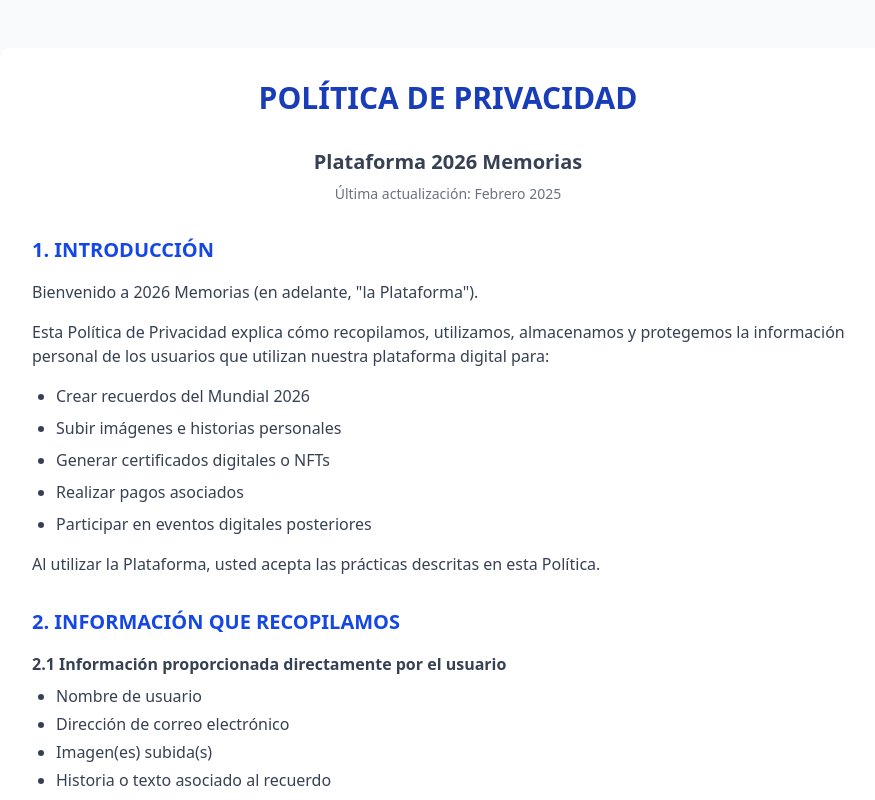
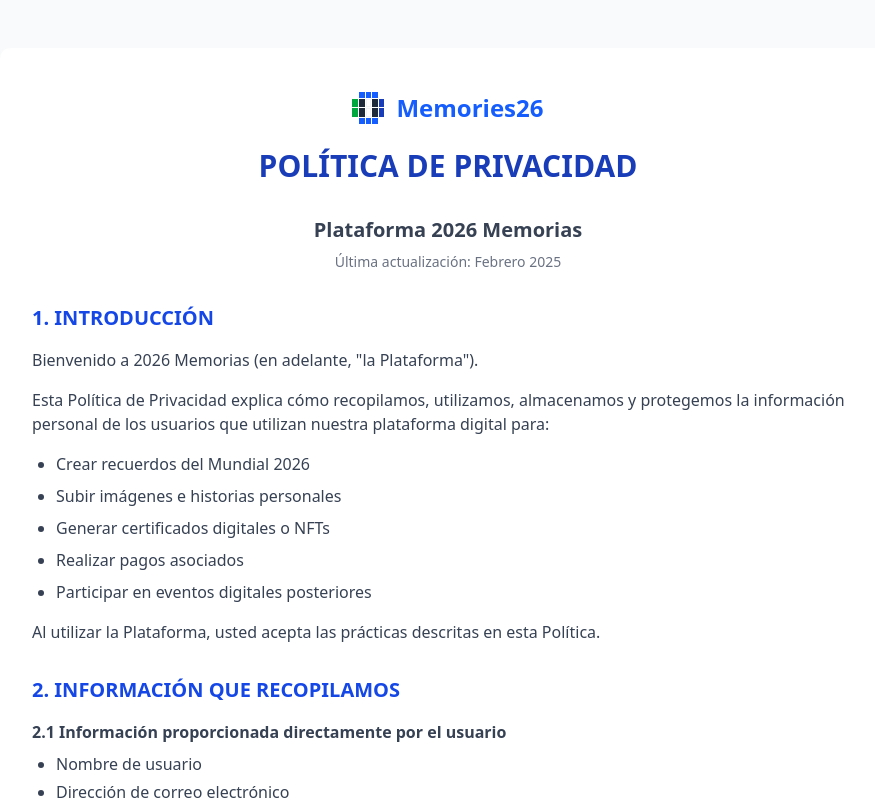
Before and after one commit to bccarrillo/mundial2026-mvp, a Next.js app: page /privacy-policy in a window 1280 px wide. Shown: the top 800 px of the page, without its empty margins (192-1067 px from the left). Built offline with nearby package versions, Linux system fonts and the light colour scheme; no server answers; what react-google-recaptcha-v3 would draw is missing.

Commit message:
Update page.tsx

```diff
--- a/app/privacy-policy/page.tsx
+++ b/app/privacy-policy/page.tsx
@@ -2,6 +2,23 @@ export default function PrivacyPolicy() {
   return (
     <div className="min-h-screen bg-gray-50 py-12 px-4">
       <div className="max-w-4xl mx-auto bg-white rounded-lg shadow-lg p-8">
+        {/* Logo */}
+        <div className="text-center mb-6">
+          <a href="/" className="inline-block">
+            <div className="flex items-center justify-center gap-3">
+              <div className="grid grid-cols-5 gap-px w-8 h-8">
+                <div className="w-full h-full"></div><div className="w-full h-full bg-blue-600"></div><div className="w-full h-full bg-blue-600"></div><div className="w-full h-full bg-blue-600"></div><div className="w-full h-full"></div>
+                <div className="w-full h-full bg-green-600"></div><div className="w-full h-full bg-gray-800"></div><div className="w-full h-full bg-white border border-gray-100"></div><div className="w-full h-full bg-gray-800"></div><div className="w-full h-full bg-blue-800"></div>
+                <div className="w-full h-full bg-green-600"></div><div className="w-full h-full bg-gray-800"></div><div className="w-full h-full bg-white border border-gray-100"></div><div className="w-full h-full bg-gray-800"></div><div className="w-full h-full bg-blue-800"></div>
+                <div className="w-full h-full"></div><div className="w-full h-full bg-blue-600"></div><div className="w-full h-full bg-blue-600"></div><div className="w-full h-full bg-blue-600"></div><div className="w-full h-full"></div>
+              </div>
+              <span className="text-2xl font-bold text-blue-600 hover:text-blue-700 transition-colors">
+                Memories26
+              </span>
+            </div>
+          </a>
+        </div>
+
         <h1 className="text-3xl font-bold text-center mb-8 text-blue-800">
           POLÍTICA DE PRIVACIDAD
         </h1>
```
